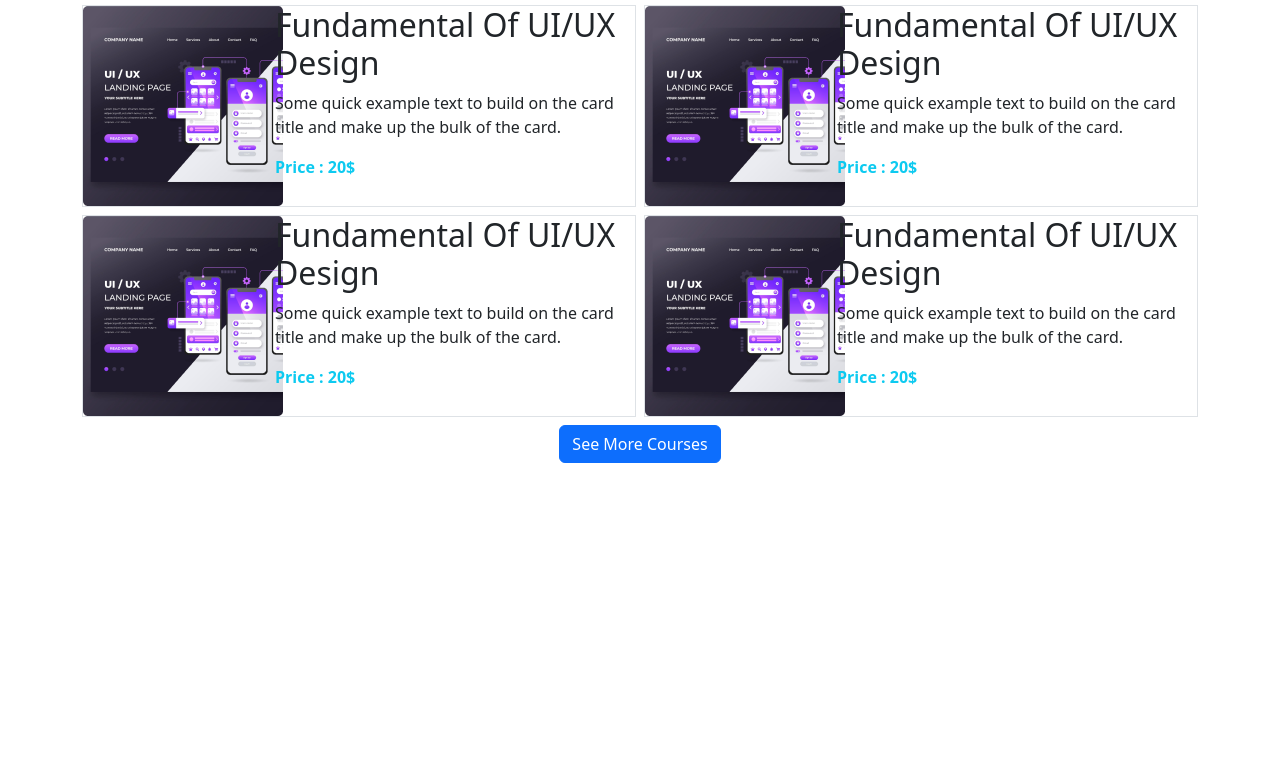
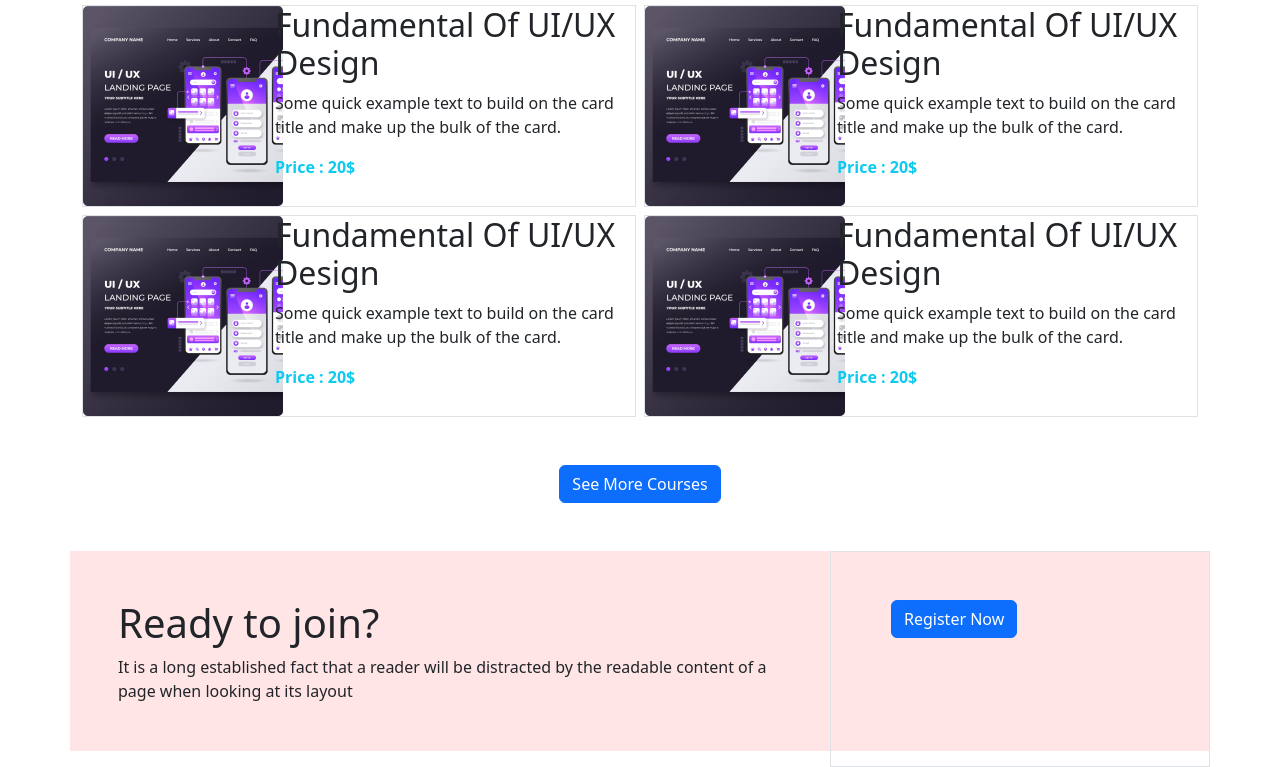
Before and after one commit to anjandas460/ed-teck, a plain HTML site: page index.html in a window 1280 px wide. Shown: the part 1167-1934 px from the top of the page. Before the commit the page ends 1630 px from the top, so only its background shows below. Drawn offline with nearby package versions, Linux system fonts and the light colour scheme.

Commit message:
second commit

```diff
--- a/index.html
+++ b/index.html
@@ -206,11 +206,26 @@
 
                  </div>
 
-                <div class="d-flex justify-content-center "><button type="button" class="btn btn-primary">See More Courses</button></div>
+                <div class="d-flex justify-content-center my-5 "><button type="button" class="btn btn-primary">See More Courses</button></div>
 
 
         </section>
         <!-- Courses end-->
+
+        <!-- resister start  -->
+        <section   class="container">
+            <div style="height: 200px; background-color: rgba(255,0,0,0.1);" class="row ">
+                <div class="col-8 p-5">
+                    <h1>Ready to join?</h1>
+                    <p>It is a long established fact that a reader will be distracted by the
+                    readable content of a page when looking at its layout</p>
+                </div>
+                <div class="col-4 border">
+                    <button type="button" class="btn btn-primary m-5">Register Now</button>
+                </div>
+            </div>
+        </section>
+        <!-- resister end -->
 
 
 
```
